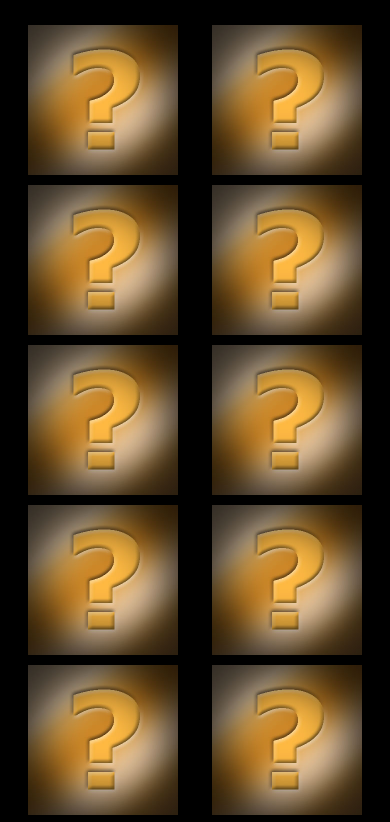
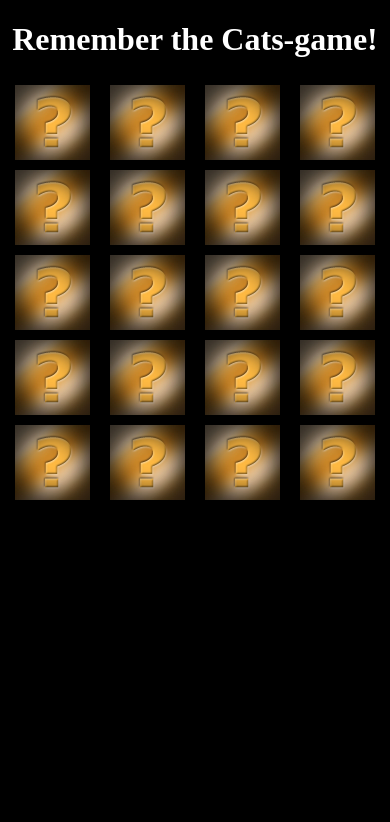
Before and after one commit to KungOG/Cat-Memory, a plain HTML site: page index.html in a window 390 px wide. Shown: the top 822 px of the page. Drawn offline with Linux system fonts and the light colour scheme.

Commit message:
responsive and icon

```diff
--- a/index.html
+++ b/index.html
@@ -4,9 +4,11 @@
   <meta charset="UTF-8">
   <meta name="viewport" content="width=device-width, initial-scale=1">
   <link rel="stylesheet" type="text/css" href="style.css" />
+  <link rel="icon" href="img/catback.ico" type="image/icon" />
   <title>Remember the Cats!</title>
 </head>
 <body>
+    <h1>Remember the Cats-game!</h1>
     <div id="game"></div>
     <script src="main.js"></script>
 </body>
--- a/style.css
+++ b/style.css
@@ -1,17 +1,13 @@
-*,
-*::before,
-*::after {
+*, *::before, *::after {
   -webkit-box-sizing: border-box;
           box-sizing: border-box;
 }
-
 body {
-  margin: 20px 0;
+  margin: 5px 0;
   background: black;
 }
-
 .grid {
-  max-width: 960px;
+  max-width: 1000px;
   margin: 0 auto;
   display: -webkit-box;
   display: -ms-flexbox;
@@ -22,7 +18,6 @@ body {
       -ms-flex-pack: space-evenly;
           justify-content: space-evenly;
 }
-
 .card {
   position: relative;
   -webkit-transition: all .4s linear;
@@ -32,25 +27,18 @@ body {
           transform-style: preserve-3d;
   margin: 5px;
 }
-
-.card,
-.back,
-.front {
+.card, .back, .front {
   height: 150px;
   width: 150px;
 }
-
-.back,
-.front {
+.back, .front {
   position: absolute;
   -webkit-backface-visibility: hidden;
           backface-visibility: hidden;
 }
-
 .front {
   background: black url('img/baksida_gold4.jpg') no-repeat center center / contain;
 }
-
 .back {
   -webkit-transform: rotateY(180deg);
           transform: rotateY(180deg);
@@ -59,12 +47,23 @@ body {
   background-repeat: no-repeat;
   background-position: center center;
 }
-
 .selected {
   -webkit-transform: rotateY(180deg);
           transform: rotateY(180deg);
 }
-
 .match .front {
   background: none !important;
 }
+h1 {
+    color: white;
+    text-align: center;
+}
+
+@media only screen and (max-width: 500px) {
+
+    .card, .back, .front {
+        height: 75px;
+        width: 75px;
+      }
+
+}
```
